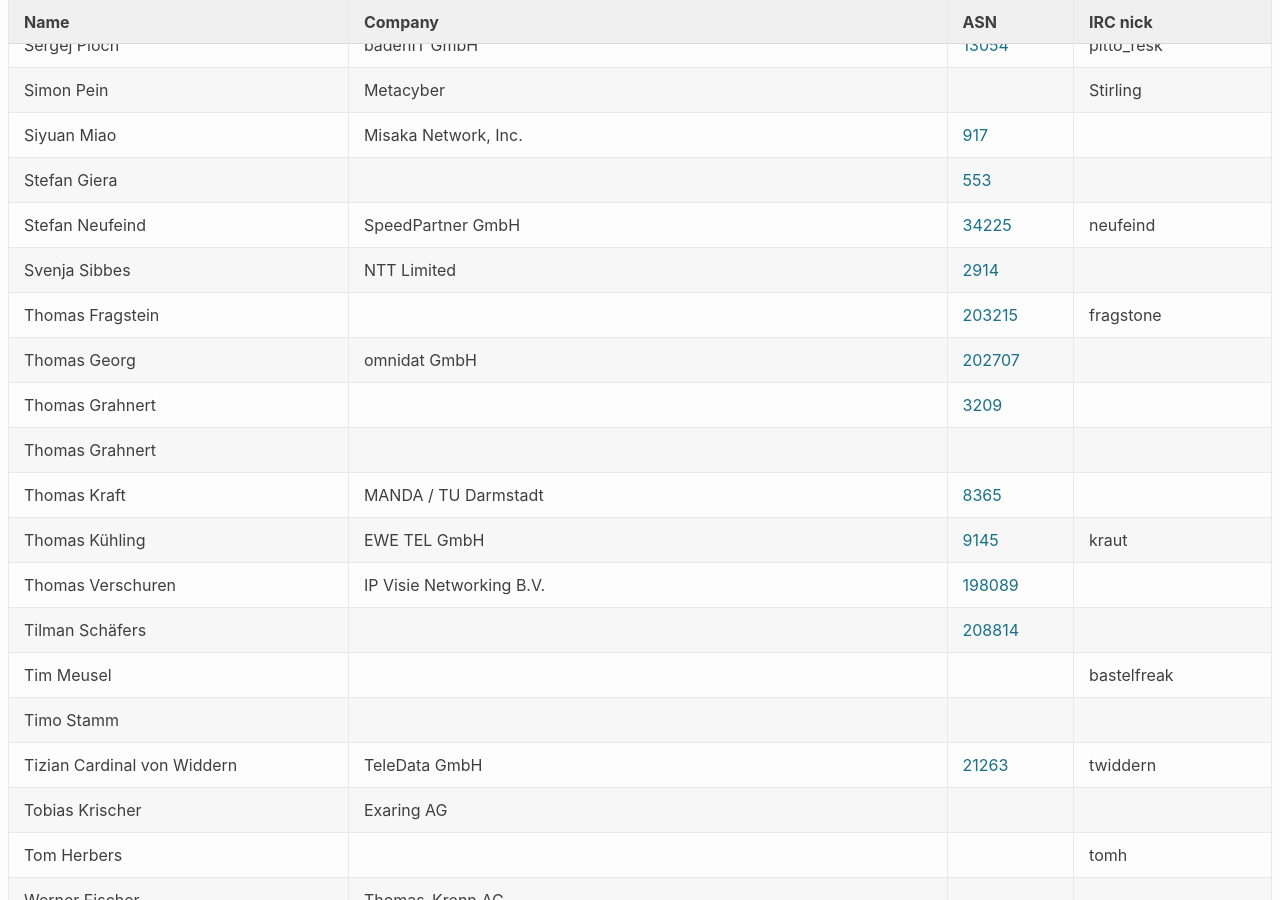
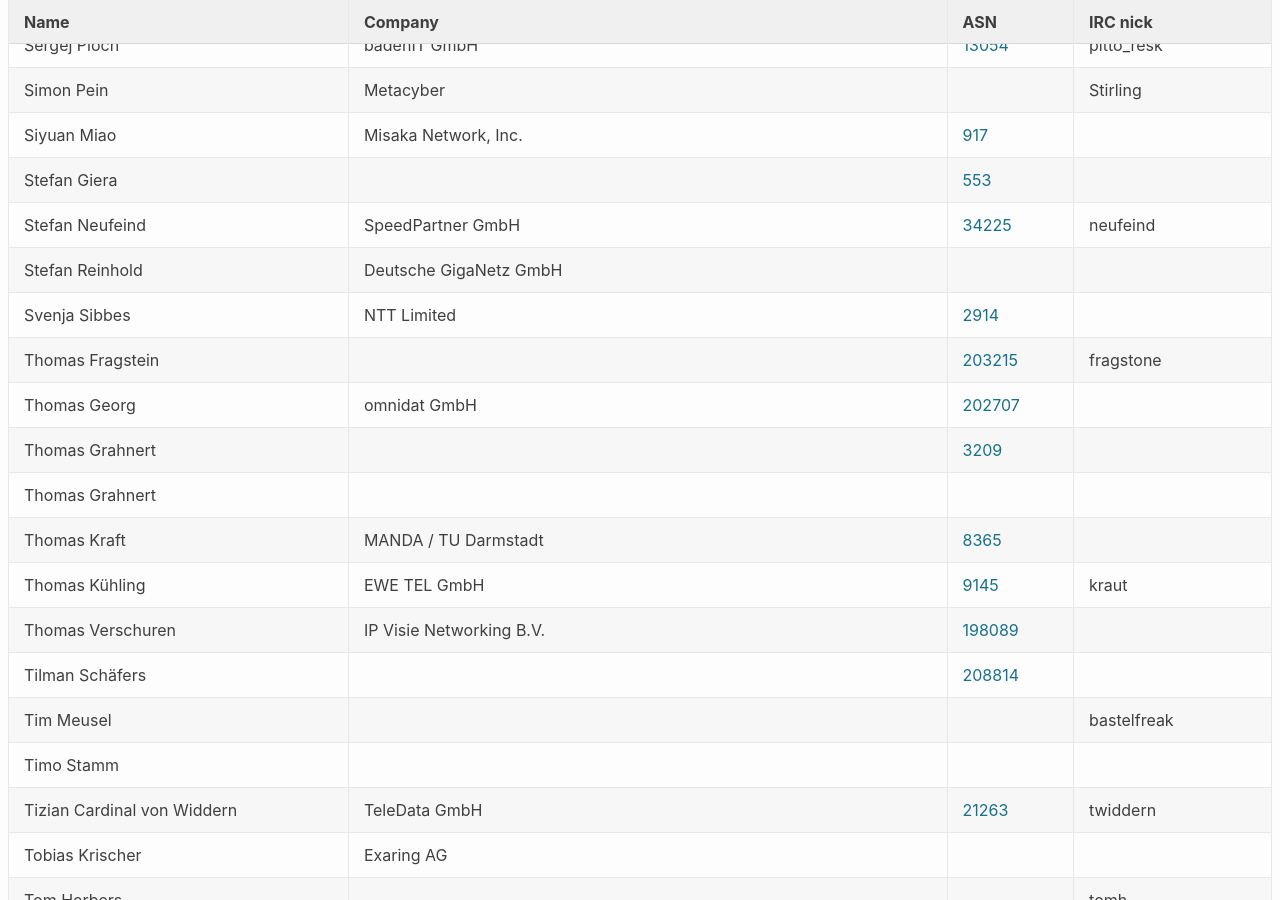
Before and after one commit to denog/pretix-attendeelist, a Jekyll site: the page built from denog14/index.md, in a window 1280 px wide and 900 px high, scrolled down 23334 px. Built offline with Jekyll 4.4.1, drawn with Linux system fonts in a browser that asks for light colours.

Commit message:
Latest data: Sun Nov 13 11:31:39 UTC 2022

```diff
--- a/_data/attendees_denog14_remote.json
+++ b/_data/attendees_denog14_remote.json
@@ -1038,6 +1038,12 @@
     "asn": "34225"
   },
   {
+    "name": "Stefan Reinhold",
+    "company": "Deutsche GigaNetz GmbH",
+    "irc": null,
+    "asn": null
+  },
+  {
     "name": "Svenja Sibbes",
     "company": "NTT Limited",
     "irc": null,
```
